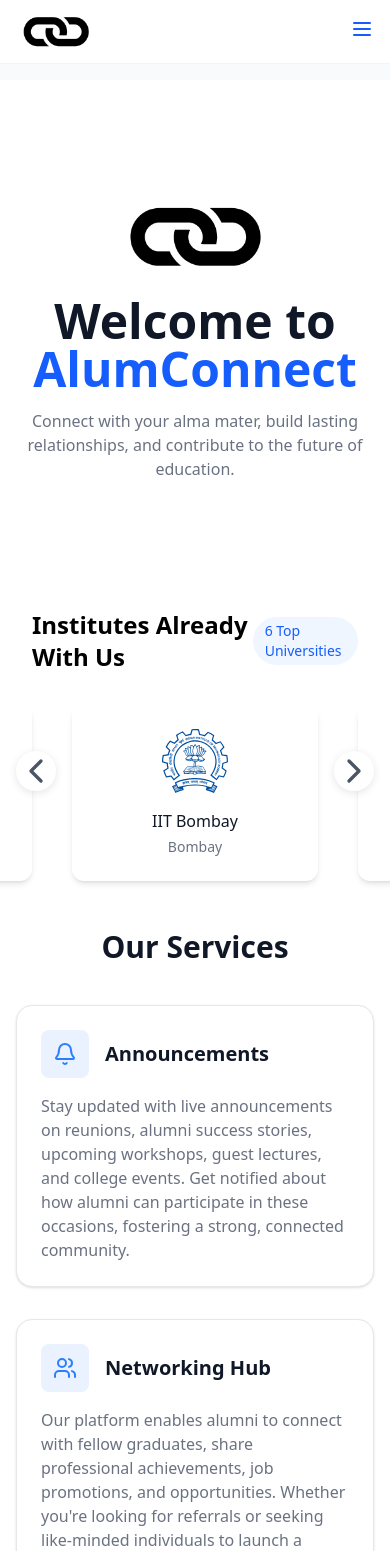
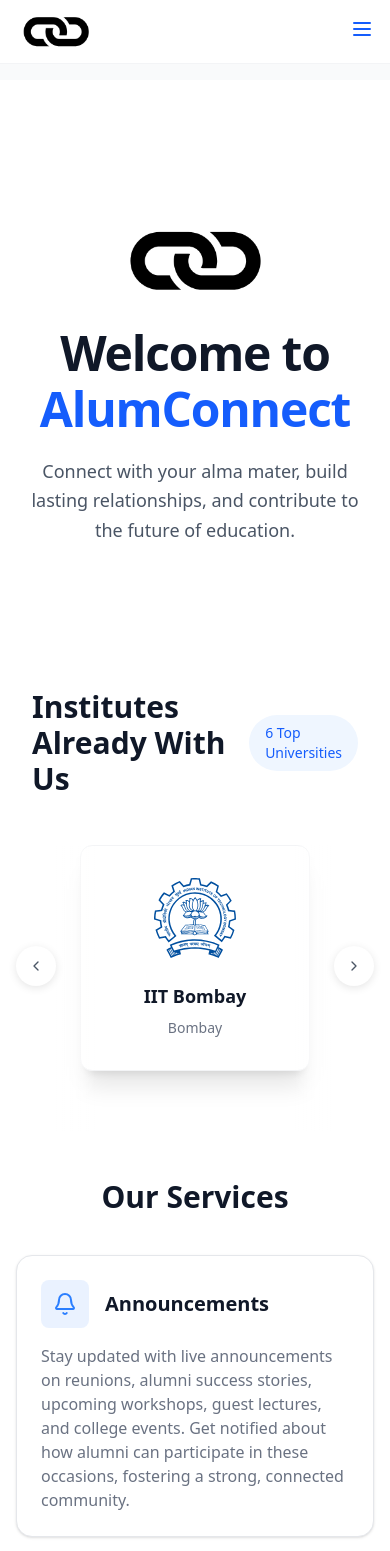
Before and after one commit to AnujSinghML/ALUM_CONNECT, a React (Vite) app in the folder client/: page / in a window 390 px wide. Shown: the top 1551 px of the page. Built offline with nearby package versions, Linux system fonts and the light colour scheme.

Commit message:
changed navbar and hero

```diff
--- a/client/src/components/Hero.jsx
+++ b/client/src/components/Hero.jsx
@@ -1,11 +1,11 @@
-import React from 'react';
-import { Swiper, SwiperSlide } from 'swiper/react';
-import { Navigation, Autoplay } from 'swiper/modules';
-import { ChevronLeft, ChevronRight } from 'lucide-react';
+import React from "react";
+import { Swiper, SwiperSlide } from "swiper/react";
+import { Navigation, Autoplay } from "swiper/modules";
+import { ChevronLeft, ChevronRight } from "lucide-react";
 
-import 'swiper/css';
-import 'swiper/css/navigation';
-import 'swiper/css/autoplay';
+import "swiper/css";
+import "swiper/css/navigation";
+import "swiper/css/autoplay";
 
 const institutes = [
   { id: 1, name: "IIIT Nagpur", logo: "src/img/IIITN_logo.svg", location: "Nagpur" },
@@ -13,48 +13,45 @@
   { id: 3, name: "IIT Kanpur", logo: "src/img/IITK_logo.svg", location: "Kanpur" },
   { id: 4, name: "IIT Kharagpur", logo: "src/img/IIT_Kharagpur_Logo.svg", location: "Kharagpur" },
   { id: 5, name: "IIT Delhi", logo: "src/img/IITD_logo.svg", location: "Delhi" },
-  { id: 6, name: "IIT Roorkee", logo: "src/img/Indian_Institute_of_Technology_Roorkee_Logo.svg", location: "Roorkee" }
+  { id: 6, name: "IIT Roorkee", logo: "src/img/Indian_Institute_of_Technology_Roorkee_Logo.svg", location: "Roorkee" },
 ];
 
 const Hero = () => {
   return (
-
-     <div className="relative bg-white pt-10"> {/* Ensured no extra gap */}
+    <div className="relative bg-white pt-16">
       <main className="w-full px-4 sm:px-6 lg:px-8">
         {/* Hero Content */}
         <section className="flex flex-col items-center text-center py-20">
-      {/* Logo Positioned Above */}
-      <img src="src/img/connect_logo_black.png" alt="Alum Connect Logo" className="w-40 mb-6" />
-
-      {/* Heading */}
-      <h1 className="text-5xl font-bold text-gray-900">
-        Welcome to <span className="text-blue-600">AlumConnect</span>
-      </h1>
-
-      {/* Subtext */}
-      <p className="text-gray-500 mt-4 max-w-lg">
-        Connect with your alma mater, build lasting relationships, and contribute to the future of education.
-      </p>
-    </section>
+          <img src="src/img/connect_logo_black.png" alt="Alum Connect Logo" className="w-40 mb-8" />
+          <h1 className="text-5xl font-bold text-gray-900 tracking-tight">
+            Welcome to <span className="text-blue-600 block mt-2">AlumConnect</span>
+          </h1>
+          <p className="text-gray-600 mt-6 text-lg max-w-2xl mx-auto leading-relaxed">
+            Connect with your alma mater, build lasting relationships, and contribute to the future of education.
+          </p>
+        </section>
 
         {/* Institutes Section */}
-        <div className="mt-12 max-w-7xl mx-auto">
-          <div className="flex items-center justify-between mb-8 px-4">
-            <h2 className="text-2xl font-bold">Institutes Already With Us</h2>
-            <span className="px-3 py-1 text-sm bg-blue-50 text-blue-600 rounded-full">
+        <div className="mt-16 max-w-7xl mx-auto">
+          <div className="flex items-center justify-between mb-12 px-4">
+            <h2 className="text-3xl font-bold text-gray-900">Institutes Already With Us</h2>
+            <span className="px-4 py-2 text-sm font-medium bg-blue-50 text-blue-600 rounded-full">
               {institutes.length} Top Universities
             </span>
           </div>
 
-          {/* Slider Section */}
-          <div className="relative px-12">
+          {/* Swiper Container with Fixed Width */}
+          <div className="relative mx-auto px-12">
+            <div className="absolute inset-y-0 left-0 w-20 bg-gradient-to-r from-white via-white to-transparent z-10"></div>
+            <div className="absolute inset-y-0 right-0 w-20 bg-gradient-to-l from-white via-white to-transparent z-10"></div>
+
             <Swiper
               modules={[Navigation, Autoplay]}
               spaceBetween={24}
               slidesPerView={1}
               navigation={{
-                prevEl: '.swiper-button-prev',
-                nextEl: '.swiper-button-next',
+                prevEl: ".swiper-button-prev",
+                nextEl: ".swiper-button-next",
               }}
               autoplay={{
                 delay: 3000,
@@ -66,31 +63,32 @@
                 768: { slidesPerView: 3 },
                 1024: { slidesPerView: 4 },
               }}
-              className="institute-swiper"
+              className="!px-4"
             >
               {institutes.map((institute) => (
                 <SwiperSlide key={institute.id}>
-                  <div className="bg-white rounded-xl shadow-md hover:shadow-lg transition-shadow duration-300 p-6 mx-2">
-                    <div className="h-16 flex items-center justify-center mb-4">
+                  <div className="bg-white rounded-xl shadow-xl hover:shadow-md transition-all duration-300 p-8 border border-gray-100 mb-15">
+                    <div className="h-20  flex items-center justify-center mb-6">
                       <img
                         src={institute.logo}
                         alt={`${institute.name} logo`}
-                        className="max-h-full object-contain"
+                        className="max-h-full w-auto object-contain"
                       />
                     </div>
                     <div className="text-center">
-                      <h3 className="font-medium text-gray-900">{institute.name}</h3>
-                      <p className="text-sm text-gray-500 mt-1">{institute.location}</p>
+                      <h3 className="text-lg font-semibold text-gray-900">{institute.name}</h3>
+                      <p className="text-sm text-gray-500 mt-2">{institute.location}</p>
                     </div>
                   </div>
                 </SwiperSlide>
               ))}
             </Swiper>
 
-            <button className="swiper-button-prev !absolute !left-0 top-1/2 -translate-y-1/2 z-10">
+            {/* Navigation Arrows */}
+            <button className="swiper-button-prev !absolute !left-0 top-1/2 -translate-y-1/2 z-20 bg-white p-3 rounded-full shadow-md hover:shadow-lg transition-all duration-300">
               <ChevronLeft className="w-5 h-5 text-gray-600" />
             </button>
-            <button className="swiper-button-next !absolute !right-0 top-1/2 -translate-y-1/2 z-10">
+            <button className="swiper-button-next !absolute !right-0 top-1/2 -translate-y-1/2 z-20 bg-white p-3 rounded-full shadow-md hover:shadow-lg transition-all duration-300">
               <ChevronRight className="w-5 h-5 text-gray-600" />
             </button>
           </div>
--- a/client/src/components/Navbar.jsx
+++ b/client/src/components/Navbar.jsx
@@ -84,25 +84,26 @@
 
       {/* Mobile Navigation Menu */}
       {isOpen && (
-        <div className="lg:hidden bg-white border-t border-gray-100">
-          <div className="px-4 pt-2 pb-4 space-y-2">
+  <div className="lg:hidden bg-white border-t border-gray-100 absolute w-full">
+    <div className="px-4 py-4 space-y-4"> {/* Increased spacing */}
+      <ul className="space-y-4"> {/* Added ul wrapper and proper spacing */}
         <li>
-              <Link to="/" className="block text-blue-600 hover:text-blue-800">
+          <Link to="/" className="block text-gray-700 hover:text-blue-600 text-lg">
             Home
           </Link>
         </li>
         <li>
           <button
             onClick={() => setMobileAbout(!mobileAbout)}
-                className="w-full flex justify-between items-center text-blue-600 hover:text-blue-800 focus:outline-none"
+            className="w-full flex justify-between items-center text-gray-700 hover:text-blue-600 text-lg focus:outline-none"
           >
             <span>About</span>
             <ChevronDown className={`transition-transform ${mobileAbout ? 'rotate-180' : ''}`} size={20} />
           </button>
           {mobileAbout && (
-                <div className="mt-2 p-4 bg-gray-50 border border-gray-200 rounded">
-                  <h2 className="text-xl font-semibold text-gray-800">About DevNexus</h2>
-                  <p className="mt-4 text-sm text-gray-600">
+            <div className="mt-3 p-4 bg-gray-50 rounded-lg">
+              <h2 className="text-lg font-semibold text-gray-800">About DevNexus</h2>
+              <p className="mt-2 text-gray-600">
                 We are DevNexus, a passionate team of dedicated developers, focused on bridging the gap between alumni and their alma mater.
               </p>
             </div>
@@ -111,32 +112,30 @@
         <li>
           <button
             onClick={() => setMobileContact(!mobileContact)}
-                className="w-full flex justify-between items-center text-blue-600 hover:text-blue-800 focus:outline-none"
+            className="w-full flex justify-between items-center text-gray-700 hover:text-blue-600 text-lg focus:outline-none"
           >
             <span>Contact</span>
             <ChevronDown className={`transition-transform ${mobileContact ? 'rotate-180' : ''}`} size={20} />
           </button>
           {mobileContact && (
-                <div className="mt-2 p-4 bg-gray-50 border border-gray-200 rounded">
-                  <h2 className="text-xl font-semibold text-gray-800">Get in Touch</h2>
-                  <p className="mt-4 text-sm text-gray-600">
+            <div className="mt-3 p-4 bg-gray-50 rounded-lg">
+              <h2 className="text-lg font-semibold text-gray-800">Get in Touch</h2>
+              <p className="mt-2 text-gray-600">
                 Contact us at <br />
                 Email: contact@devnexus.com
               </p>
             </div>
           )}
         </li>
-            <li>
-              {/* Sign Up Button */}
-              <div className="button-container ml-4">
+        <li className="pt-2"> {/* Added top padding for separation */}
           <Link
             to="/login"
-                  className="px-4 py-2 border border-blue-600 text-blue-600 rounded-md hover:bg-blue-600 hover:text-white transition"
+            className="block w-full text-center px-4 py-3 border border-blue-600 text-blue-600 rounded-lg hover:bg-blue-600 hover:text-white transition-colors"
           >
             Sign Up Now
           </Link>
-              </div>
         </li>
+      </ul>
     </div>
   </div>
 )}
```
Also changed, not shown: client/src/index.css (line endings or trailing spaces). Lines whose indentation alone changed are shown as unchanged.
